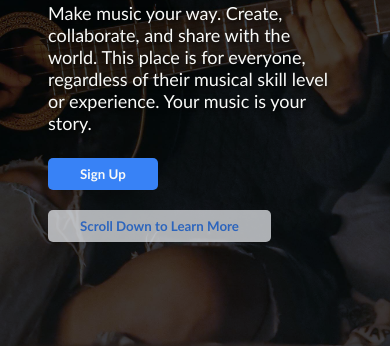
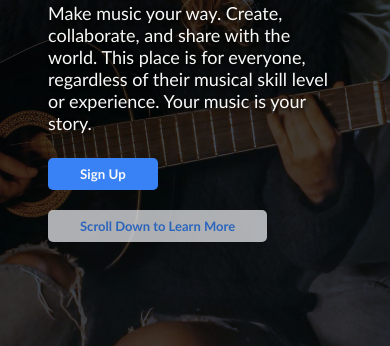
Before and after one commit to Mayank-https/Dhun, a plain HTML site: page index.html in a window 390 px wide. Shown: the part 494-840 px from the top of the page. Drawn offline with Linux system fonts and the light colour scheme.

Commit message:
refactor:  remove buttons inside anchor links

```diff
--- a/index.html
+++ b/index.html
@@ -31,9 +31,7 @@
             or experience. Your music is your story.
           </p>
           <button>Sign Up</button>
-          <a href="#info"
-            ><button id="scroll-box">Scroll Down to Learn More</button></a
-          >
+          <a href="#info" id="scrollbox">Scroll Down to Learn More</a>
         </article>
         <figure id="hero-image">
           <img
--- a/styles/main.css
+++ b/styles/main.css
@@ -7,7 +7,6 @@
 
 html,
 body {
-  height: 100vh;
   overflow-x: hidden;
   scroll-behavior: smooth;
 }
@@ -91,11 +90,17 @@ body {
   transition: 0.25s;
 }
 
-#scroll-box {
+#scrollbox {
+  display: inline-block;
   margin: 1.25rem 0;
-  background-color: #e5e7eb !important;
-  color: #3882f6 !important;
+  background-color: #e5e7eb;
+  color: #3882f6;
   opacity: 0.75;
+  padding: 0.5rem 2rem;
+  font-weight: bold;
+  border-radius: 5px;
+  text-decoration: none;
+  font-size: small;
 }
 
 #welcome button:hover {
@@ -103,7 +108,7 @@ body {
   background-color: #f9faf8;
 }
 
-#scroll-box:hover {
+#scrollbox:hover {
   opacity: 1;
 }
 
@@ -215,6 +220,12 @@ footer {
     background-blend-mode: overlay;
   }
 
+  #scrollbox,
+  #welcome button {
+    text-decoration: none;
+    text-shadow: none;
+  }
+
   #welcome figure {
     display: none;
   }
```
